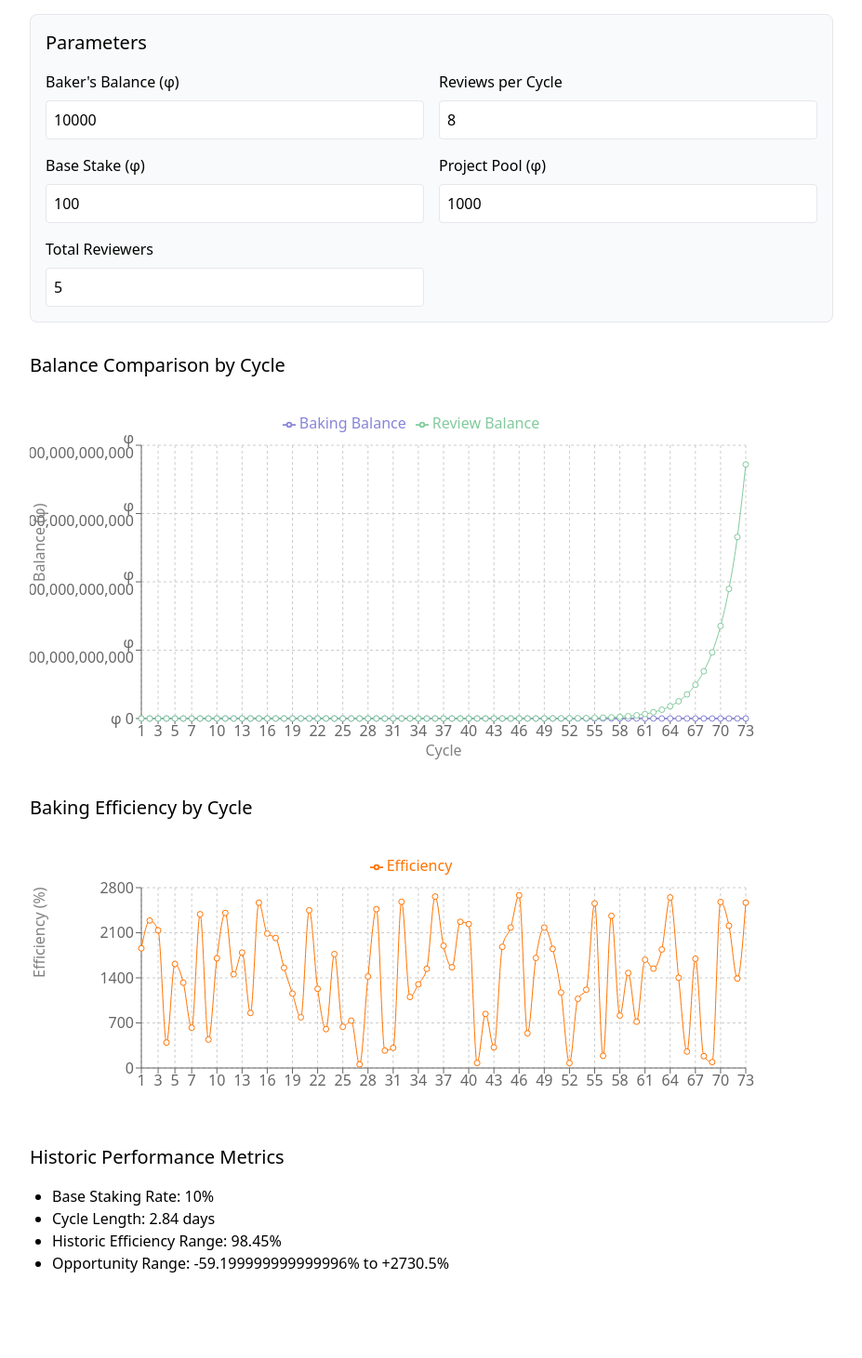
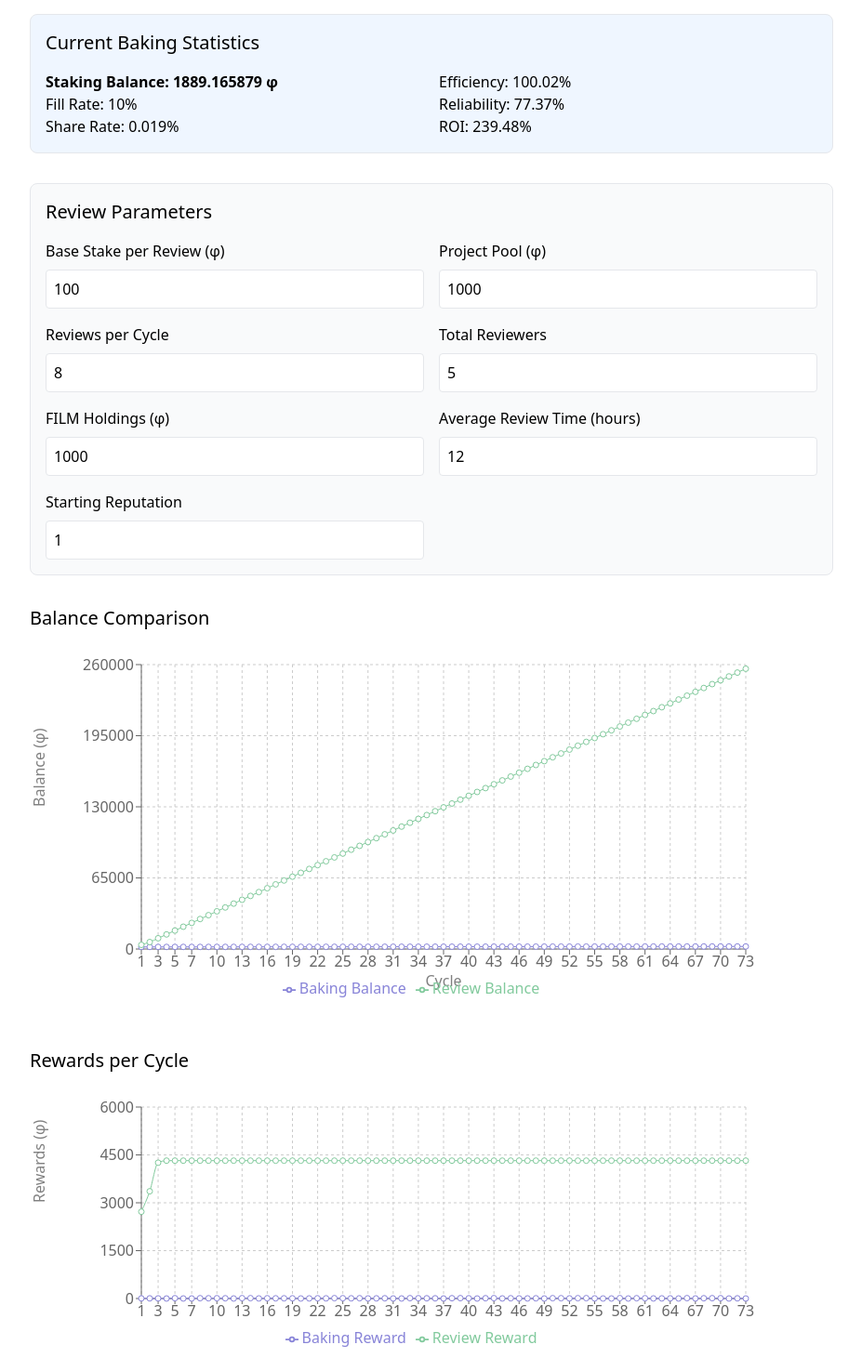
Before and after one commit to michaelkernaghan/tezos-reward-analysis, a React (Create React App) app: page / in a window 1280 px wide. Shown: the part 49-1510 px from the top of the page at 93% size, without its empty margins (176-1103 px from the left). Before the commit the page ends 1436 px from the top, so only its background shows below. Built offline with nearby package versions, Linux system fonts and the light colour scheme.

Commit message:
reward anaylysis tool

```diff
--- a/package.json
+++ b/package.json
@@ -7,7 +7,8 @@
     "react-dom": "^18.2.0",
     "react-scripts": "5.0.1",
     "recharts": "^2.10.3",
-      "tailwindcss": "^3.3.0"
+    "tailwindcss": "^3.3.0",
+    "@babel/plugin-proposal-private-property-in-object": "^7.21.11"
   },
   "scripts": {
     "start": "react-scripts start",
--- a/src/components/RewardAnalysis.js
+++ b/src/components/RewardAnalysis.js
@@ -2,73 +2,124 @@ import React, { useState } from 'react';
 import { LineChart, Line, XAxis, YAxis, CartesianGrid, Tooltip, Legend } from 'recharts';
 
 const RewardAnalysis = () => {
- // Baker parameters
- const [bakerBalance, setBakerBalance] = useState(10000); // Default 10,000 φ
- const [cycleLength] = useState(2.84); // Days per cycle
- const [baseStakingRate] = useState(0.10); // 10% base rate
- const [opportunityVariance] = useState({
-   min: -0.592, // -59.2% worst case
-   max: 27.305  // +2,730.5% best case
+    // Baker parameters from real data
+    const [bakingStats] = useState({
+        stakingBalance: 1889.165879,
+        fillRate: 0.10,
+        shareRate: 0.00019,
+        baseOpportunity: 0.03,
+        cycleLength: 2.84,
+        efficiency: 1.0002,
+        reliability: 0.7737,
+        luckRange: {
+            min: -0.589, // Current -58.9%
+            max: 27.3053 // Historic +2,730.53%
+        },
+        actualROI: 2.3948 // 239.48%
     });
- const [efficiencyTarget] = useState(0.9845); // 98.45% target from history
 
- // DCP Review parameters
+    // Review parameters
     const [baseStake, setBaseStake] = useState(100);
     const [projectPool, setProjectPool] = useState(1000);
- const [reviewsPerCycle, setReviewsPerCycle] = useState(8); // Adjusted for cycle length
+    const [reviewsPerCycle, setReviewsPerCycle] = useState(8);
     const [totalReviewers, setTotalReviewers] = useState(5);
+    const [filmHoldings, setFilmHoldings] = useState(1000);
+    const [reputation, setReputation] = useState(1.0);
+    const [avgReviewTime, setAvgReviewTime] = useState(12); // hours
 
- // Format numbers with φ symbol
- const formatFilm = (value) => `φ ${value.toLocaleString()}`;
+    // Weight constants
+    const WEIGHTS = {
+        reputation: 0.40,
+        stake: 0.40,
+        timing: 0.10,
+        holdings: 0.05,
+        confidence: 0.05
+    };
 
- const calculateCycleReward = (balance) => {
-   const baseReward = balance * (baseStakingRate / 73); // 73 cycles per year
-   // Randomly simulate opportunity variance within historic range
-   const opportunityMultiplier = 1 + (Math.random() * (opportunityVariance.max - opportunityVariance.min) + opportunityVariance.min);
-   const efficiency = Math.random() * (1 - efficiencyTarget) + efficiencyTarget;
-   return baseReward * opportunityMultiplier * efficiency;
+    const calculateBakingReward = (balance) => {
+        const baseReward = balance * bakingStats.shareRate;
+        const opportunityReward = bakingStats.baseOpportunity;
+        const luckMultiplier = 1 + (Math.random() *
+            (bakingStats.luckRange.max - bakingStats.luckRange.min) +
+            bakingStats.luckRange.min);
+
+        return (baseReward + opportunityReward) *
+            luckMultiplier *
+            bakingStats.efficiency;
+    };
+
+    const calculateReviewWeight = (reviewData) => {
+        const {
+            reputation,
+            stake,
+            reviewTime,
+            holdings,
+            totalStake
+        } = reviewData;
+
+        // Normalized scores (0-1)
+        const reputationScore = Math.min(reputation / 2.0, 1);
+        const stakeScore = stake / totalStake;
+        const timingScore = Math.max(0, 1 - (reviewTime / 24));
+        const holdingsScore = Math.min(holdings / 10000, 1);
+        const confidenceScore = Math.min(stake / holdings, 1);
+
+        return (
+            (reputationScore * WEIGHTS.reputation) +
+            (stakeScore * WEIGHTS.stake) +
+            (timingScore * WEIGHTS.timing) +
+            (holdingsScore * WEIGHTS.holdings) +
+            (confidenceScore * WEIGHTS.confidence)
+        );
     };
 
     const generateData = () => {
         const data = [];
-   let currentReputation = 1;
-   let bakingBalance = bakerBalance;
-   let reviewBalance = bakerBalance;
+        let currentReputation = reputation;
+        let bakingBalance = bakingStats.stakingBalance;
+        let reviewBalance = bakingStats.stakingBalance;
         let totalStake = baseStake * totalReviewers;
-   let cycleEfficiency = [];
 
-   // Simulate 73 cycles (1 year)
         for (let cycle = 1; cycle <= 73; cycle++) {
-     // Baking strategy with real variance
-     const cycleReward = calculateCycleReward(bakingBalance);
-     bakingBalance += cycleReward;
+            // Baking rewards
+            const bakingReward = calculateBakingReward(bakingBalance);
+            bakingBalance += bakingReward;
 
-     // Track efficiency
-     const efficiency = cycleReward / (bakingBalance * (baseStakingRate / 73));
-     cycleEfficiency.push(efficiency);
-
-     // Review strategy
+            // Review rewards
             let cycleReviewReward = 0;
             for (let review = 0; review < reviewsPerCycle; review++) {
-       const reviewReward = (baseStake * (projectPool / totalStake)) * currentReputation;
+                const weight = calculateReviewWeight({
+                    reputation: currentReputation,
+                    stake: baseStake,
+                    reviewTime: avgReviewTime,
+                    holdings: filmHoldings,
+                    totalStake
+                });
+
+                const reviewReward = projectPool * weight;
                 cycleReviewReward += reviewReward;
             }
 
+            // Update balances and reputation
             reviewBalance += cycleReviewReward;
-     reviewBalance -= (baseStake * reviewsPerCycle); // Account for staking costs
-
-     // Update reputation based on successful reviews
+            reviewBalance -= (baseStake * reviewsPerCycle);
             currentReputation *= (1 + 0.05 * reviewsPerCycle);
 
             data.push({
                 cycle,
-       days: Math.round(cycle * cycleLength),
-       bakingBalance: Math.round(bakingBalance),
-       reviewBalance: Math.round(reviewBalance),
+                days: Math.round(cycle * bakingStats.cycleLength),
+                bakingBalance: Math.round(bakingBalance * 100000) / 100000,
+                reviewBalance: Math.round(reviewBalance * 100000) / 100000,
                 reputation: Math.round(currentReputation * 100) / 100,
-       cycleReward: Math.round(cycleReward),
-       efficiency: Math.round(efficiency * 10000) / 100, // Convert to percentage
-       accumulatedRewards: Math.round(bakingBalance - bakerBalance)
+                bakingReward: Math.round(bakingReward * 100000) / 100000,
+                reviewReward: Math.round(cycleReviewReward * 100000) / 100000,
+                weight: Math.round(calculateReviewWeight({
+                    reputation: currentReputation,
+                    stake: baseStake,
+                    reviewTime: avgReviewTime,
+                    holdings: filmHoldings,
+                    totalStake
+                }) * 100)
             });
         }
         return data;
@@ -76,47 +127,53 @@ const RewardAnalysis = () => {
 
     const data = generateData();
 
- // Custom tooltip to show cycle details
- const CustomTooltip = ({ active, payload, label }) => {
-   if (active && payload && payload.length) {
-     return (
-       <div className="bg-white p-2 border rounded shadow">
-         <p className="text-sm font-bold">Cycle: {label} (Day {payload[0]?.payload.days})</p>
-         {payload.map((entry, index) => (
-           <p key={index} style={{ color: entry.color }}>
-             {entry.name}: {entry.name.includes('Balance') || entry.name.includes('Reward') ?
-               formatFilm(entry.value) :
-               entry.name === 'Efficiency' ?
-                 `${entry.value}%` :
-                 entry.value}
-           </p>
-         ))}
-       </div>
-     );
-   }
-   return null;
- };
-
     return (
         <div className="p-4 max-w-4xl mx-auto">
-     <h2 className="text-2xl font-bold mb-4">Baking vs Review Analysis (Cycle-based)</h2>
+            <h2 className="text-2xl font-bold mb-4">Review vs Baking Returns (With Real Baking Data)</h2>
 
-     <div className="mb-8 p-4 border rounded-lg bg-gray-50">
-       <h3 className="text-xl mb-4">Parameters</h3>
+            {/* Baking Stats Display */}
+            <div className="mb-8 p-4 border rounded-lg bg-blue-50">
+                <h3 className="text-xl mb-4">Current Baking Statistics</h3>
                 <div className="grid grid-cols-2 gap-4">
                     <div>
-           <label className="block mb-2 font-medium">Baker's Balance (φ)</label>
+                        <p className="font-semibold">Staking Balance: {bakingStats.stakingBalance} φ</p>
+                        <p>Fill Rate: {bakingStats.fillRate * 100}%</p>
+                        <p>Share Rate: {bakingStats.shareRate * 100}%</p>
+                    </div>
+                    <div>
+                        <p>Efficiency: {(bakingStats.efficiency * 100).toFixed(2)}%</p>
+                        <p>Reliability: {(bakingStats.reliability * 100).toFixed(2)}%</p>
+                        <p>ROI: {(bakingStats.actualROI * 100).toFixed(2)}%</p>
+                    </div>
+                </div>
+            </div>
+
+            {/* Parameters Section */}
+            <div className="mb-8 p-4 border rounded-lg bg-gray-50">
+                <h3 className="text-xl mb-4">Review Parameters</h3>
+                <div className="grid grid-cols-2 gap-4">
+                    <div>
+                        <label className="block mb-2">Base Stake per Review (φ)</label>
                         <input
                             type="number"
-             value={bakerBalance}
-             onChange={(e) => setBakerBalance(Number(e.target.value))}
+                            value={baseStake}
+                            onChange={(e) => setBaseStake(Number(e.target.value))}
                             className="w-full p-2 border rounded"
                             min="0"
-             step="1000"
                         />
                     </div>
                     <div>
-           <label className="block mb-2 font-medium">Reviews per Cycle</label>
+                        <label className="block mb-2">Project Pool (φ)</label>
+                        <input
+                            type="number"
+                            value={projectPool}
+                            onChange={(e) => setProjectPool(Number(e.target.value))}
+                            className="w-full p-2 border rounded"
+                            min="0"
+                        />
+                    </div>
+                    <div>
+                        <label className="block mb-2">Reviews per Cycle</label>
                         <input
                             type="number"
                             value={reviewsPerCycle}
@@ -126,27 +183,7 @@ const RewardAnalysis = () => {
                         />
                     </div>
                     <div>
-           <label className="block mb-2 font-medium">Base Stake (φ)</label>
-           <input
-             type="number"
-             value={baseStake}
-             onChange={(e) => setBaseStake(Number(e.target.value))}
-             className="w-full p-2 border rounded"
-             min="0"
-           />
-         </div>
-         <div>
-           <label className="block mb-2 font-medium">Project Pool (φ)</label>
-           <input
-             type="number"
-             value={projectPool}
-             onChange={(e) => setProjectPool(Number(e.target.value))}
-             className="w-full p-2 border rounded"
-             min="0"
-           />
-         </div>
-         <div>
-           <label className="block mb-2 font-medium">Total Reviewers</label>
+                        <label className="block mb-2">Total Reviewers</label>
                         <input
                             type="number"
                             value={totalReviewers}
@@ -155,84 +192,81 @@ const RewardAnalysis = () => {
                             min="1"
                         />
                     </div>
+                    <div>
+                        <label className="block mb-2">FILM Holdings (φ)</label>
+                        <input
+                            type="number"
+                            value={filmHoldings}
+                            onChange={(e) => setFilmHoldings(Number(e.target.value))}
+                            className="w-full p-2 border rounded"
+                            min="0"
+                        />
+                    </div>
+                    <div>
+                        <label className="block mb-2">Average Review Time (hours)</label>
+                        <input
+                            type="number"
+                            value={avgReviewTime}
+                            onChange={(e) => setAvgReviewTime(Number(e.target.value))}
+                            className="w-full p-2 border rounded"
+                            min="0"
+                            max="24"
+                        />
+                    </div>
+                    <div>
+                        <label className="block mb-2">Starting Reputation</label>
+                        <input
+                            type="number"
+                            value={reputation}
+                            onChange={(e) => setReputation(Number(e.target.value))}
+                            className="w-full p-2 border rounded"
+                            step="0.1"
+                            min="0"
+                        />
+                    </div>
                 </div>
             </div>
 
+            {/* Charts */}
             <div className="mb-8">
-       <h3 className="text-xl mb-4">Balance Comparison by Cycle</h3>
+                <h3 className="text-xl mb-4">Balance Comparison</h3>
                 <LineChart
                     width={800}
                     height={400}
                     data={data}
-         margin={{
-           top: 20,
-           right: 30,
-           left: 60,
-           bottom: 20
-         }}
+                    margin={{ top: 20, right: 30, left: 60, bottom: 20 }}
                 >
                     <CartesianGrid strokeDasharray="3 3" />
                     <XAxis
                         dataKey="cycle"
-           label={{
-             value: 'Cycle',
-             position: 'insideBottom',
-             offset: -10
-           }}
+                        label={{ value: 'Cycle', position: 'insideBottom', offset: -10 }}
                     />
                     <YAxis
-           label={{
-             value: 'Balance (φ)',
-             angle: -90,
-             position: 'insideLeft',
-             offset: -50
-           }}
-           tickFormatter={formatFilm}
+                        label={{ value: 'Balance (φ)', angle: -90, position: 'insideLeft', offset: -50 }}
                     />
-         <Tooltip content={<CustomTooltip />} />
-         <Legend verticalAlign="top" height={36} />
+                    <Tooltip />
+                    <Legend />
                     <Line type="monotone" dataKey="bakingBalance" stroke="#8884d8" name="Baking Balance" />
                     <Line type="monotone" dataKey="reviewBalance" stroke="#82ca9d" name="Review Balance" />
                 </LineChart>
             </div>
 
             <div className="mb-8">
-       <h3 className="text-xl mb-4">Baking Efficiency by Cycle</h3>
+                <h3 className="text-xl mb-4">Rewards per Cycle</h3>
                 <LineChart
                     width={800}
                     height={300}
                     data={data}
-         margin={{
-           top: 20,
-           right: 30,
-           left: 60,
-           bottom: 20
-         }}
+                    margin={{ top: 20, right: 30, left: 60, bottom: 20 }}
                 >
                     <CartesianGrid strokeDasharray="3 3" />
                     <XAxis dataKey="cycle" />
-         <YAxis
-           label={{
-             value: 'Efficiency (%)',
-             angle: -90,
-             position: 'insideLeft',
-             offset: -50
-           }}
-         />
-         <Tooltip content={<CustomTooltip />} />
-         <Legend verticalAlign="top" height={36} />
-         <Line type="monotone" dataKey="efficiency" stroke="#ff7300" name="Efficiency" />
+                    <YAxis label={{ value: 'Rewards (φ)', angle: -90, position: 'insideLeft', offset: -50 }} />
+                    <Tooltip />
+                    <Legend />
+                    <Line type="monotone" dataKey="bakingReward" stroke="#8884d8" name="Baking Reward" />
+                    <Line type="monotone" dataKey="reviewReward" stroke="#82ca9d" name="Review Reward" />
                 </LineChart>
-     </div>
-
-     <div className="space-y-4">
-       <h3 className="text-xl">Historic Performance Metrics</h3>
-       <ul className="list-disc pl-6">
-         <li>Base Staking Rate: {baseStakingRate * 100}%</li>
-         <li>Cycle Length: {cycleLength} days</li>
-         <li>Historic Efficiency Range: {efficiencyTarget * 100}%</li>
-         <li>Opportunity Range: {opportunityVariance.min * 100}% to +{opportunityVariance.max * 100}%</li>
-       </ul>
             </div>
         </div>
     );
```
Lines whose indentation alone changed are shown as unchanged.
